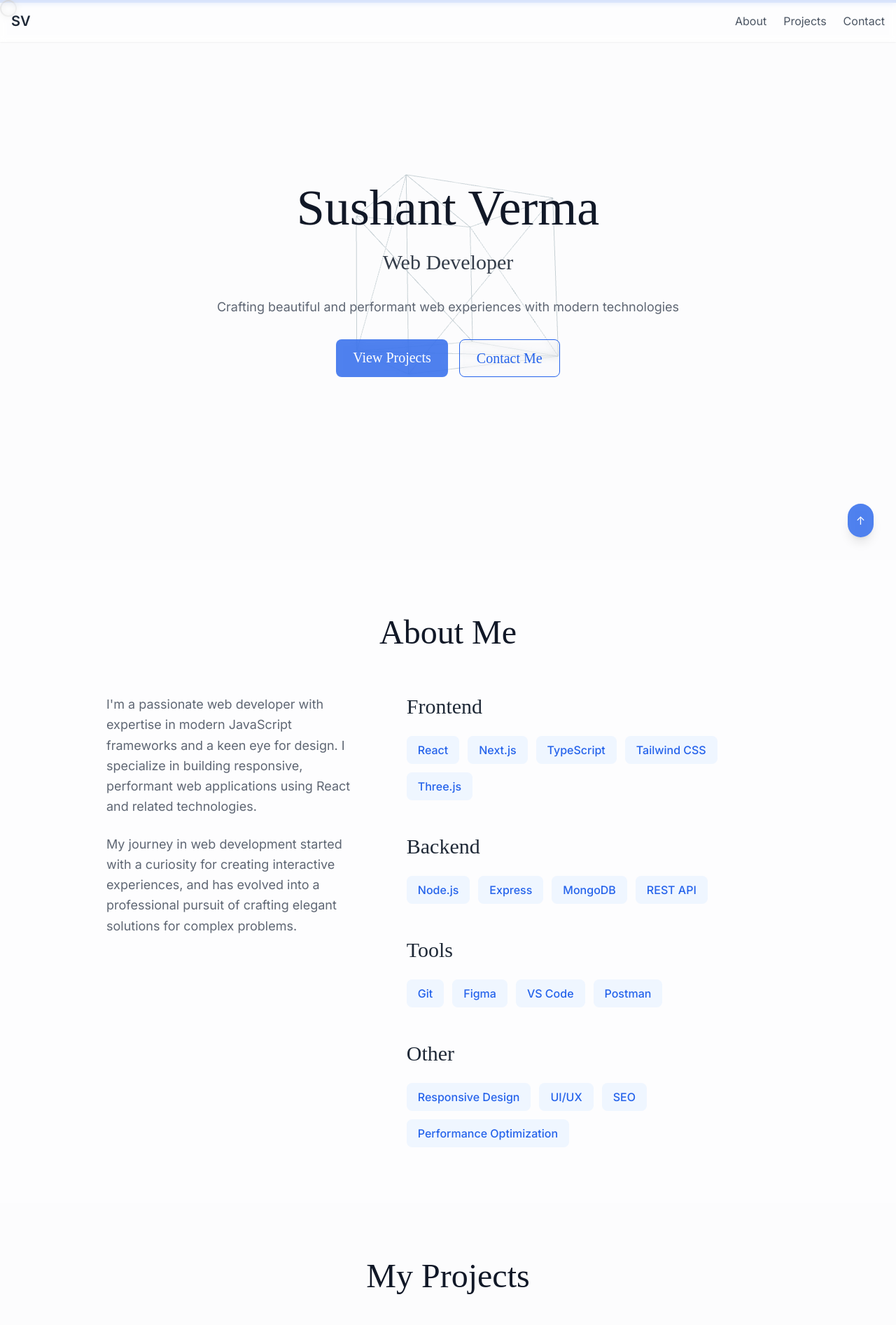
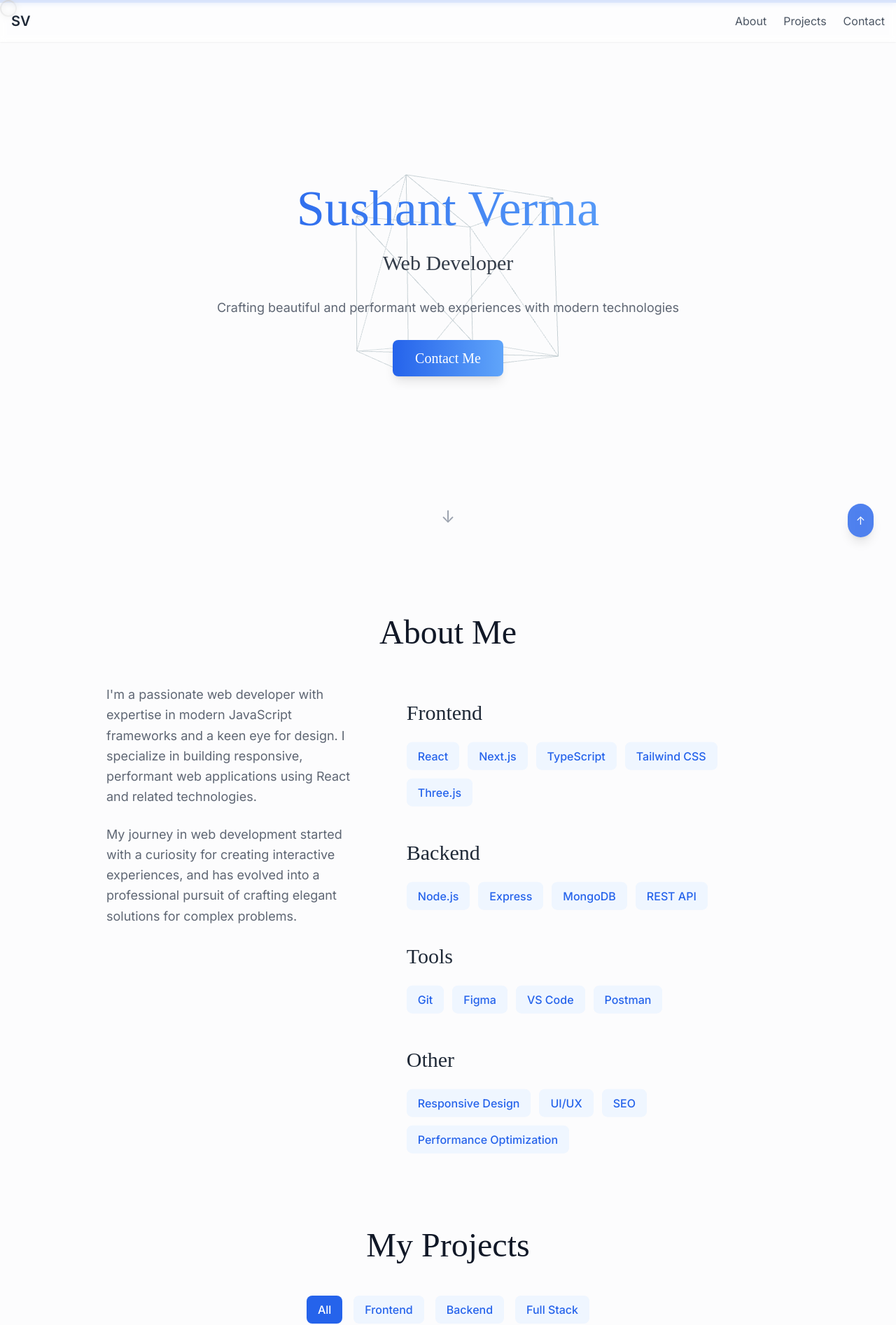
Before and after one commit to iamstyx/portfolio, a React (Vite) app: page / in a window 1280 px wide. Shown: the top 1894 px of the page at 70% size. Built offline with nearby package versions, Linux system fonts and the light colour scheme; a web font is replaced by a local one.

Commit message:
Portfolio: Add Project Filter and useParallax

```diff
--- a/src/components/About.jsx
+++ b/src/components/About.jsx
@@ -1,6 +1,7 @@
 import React from 'react'
 import { motion } from 'framer-motion'
 import AnimatedSection from './AnimatedSection'
+import { useParallax } from '../hooks/useParallax'
 
 const skillCategories = {
   "Frontend": ['React', 'Next.js', 'TypeScript', 'Tailwind CSS', 'Three.js'],
@@ -10,8 +11,11 @@ const skillCategories = {
 }
 
 const About = () => {
+  const { ref: textRef, y: textY } = useParallax(50)
+  const { ref: skillsRef, y: skillsY } = useParallax(-50)
+
   return (
-    <section id="about" className="min-h-screen flex items-center justify-center bg-white/50">
+    <section id="about" className="min-h-screen flex items-center justify-center">
       <AnimatedSection className="max-w-5xl px-6 py-20">
         <motion.h2
           className="text-5xl font-sketch text-center mb-16 text-gray-900"
@@ -24,8 +28,7 @@ const About = () => {
         </motion.h2>
 
         <div className="grid grid-cols-1 lg:grid-cols-[1fr,1.5fr] gap-16 items-start">
-          {/* Left Column - About Text */}
-          <div className="space-y-6">
+          <motion.div ref={textRef} style={{ y: textY }} className="space-y-6">
             <motion.p
               className="text-lg text-gray-700/80 leading-relaxed"
               initial={{ opacity: 0, y: 20 }}
@@ -48,10 +51,9 @@ const About = () => {
               interactive experiences, and has evolved into a professional pursuit
               of crafting elegant solutions for complex problems.
             </motion.p>
-          </div>
+          </motion.div>
 
-          {/* Right Column - Skills */}
-          <div className="space-y-12">
+          <motion.div ref={skillsRef} style={{ y: skillsY }} className="space-y-12">
             {Object.entries(skillCategories).map(([category, skills], categoryIndex) => (
               <motion.div
                 key={category}
@@ -83,7 +85,7 @@ const About = () => {
                 </div>
               </motion.div>
             ))}
-          </div>
+          </motion.div>
         </div>
       </AnimatedSection>
     </section>
--- a/src/components/Hero.jsx
+++ b/src/components/Hero.jsx
@@ -3,10 +3,10 @@ import { motion } from 'framer-motion'
 
 const Hero = () => {
   return (
-    <div className="min-h-screen flex items-center justify-center">
+    <div className="min-h-screen flex items-center justify-center relative">
       <div className="max-w-3xl px-4 text-center p-8">
         <motion.h1
-          className="text-7xl font-normal text-gray-900 mb-6 font-sketch"
+          className="text-7xl font-normal text-gray-900 mb-6 font-sketch bg-clip-text text-transparent bg-gradient-to-r from-blue-600 to-blue-400"
           initial={{ opacity: 0, y: 20 }}
           animate={{ opacity: 1, y: 0 }}
           transition={{ duration: 0.8 }}
@@ -22,7 +22,7 @@ const Hero = () => {
           Web Developer
         </motion.h2>
         <motion.p
-          className="text-lg text-gray-700/80 mb-8"
+          className="text-lg text-gray-700/80 mb-8 max-w-2xl mx-auto"
           initial={{ opacity: 0, y: 20 }}
           animate={{ opacity: 1, y: 0 }}
           transition={{ duration: 0.8, delay: 0.4 }}
@@ -30,27 +30,33 @@ const Hero = () => {
           Crafting beautiful and performant web experiences with modern technologies
         </motion.p>
         <motion.div
-          className="flex justify-center gap-4"
+          className="flex justify-center"
           initial={{ opacity: 0, y: 20 }}
           animate={{ opacity: 1, y: 0 }}
           transition={{ duration: 0.8, delay: 0.6 }}
         >
           <motion.a
-            href="#projects"
-            className="bg-blue-600/80 backdrop-blur-sm text-white px-6 py-3 rounded-lg hover:bg-blue-700 transition-colors font-sketch text-xl"
-            whileHover={{ scale: 1.05 }}
-            whileTap={{ scale: 0.95 }}
-          >
-            View Projects
-          </motion.a>
-          <motion.a
             href="#contact"
-            className="border border-blue-600 backdrop-blur-sm text-blue-600 px-6 py-3 rounded-lg hover:bg-blue-50 transition-colors font-sketch text-xl"
+            className="bg-gradient-to-r from-blue-600 to-blue-400 text-white px-8 py-3 rounded-lg hover:opacity-90 transition-all font-sketch text-xl shadow-lg"
             whileHover={{ scale: 1.05 }}
             whileTap={{ scale: 0.95 }}
           >
             Contact Me
           </motion.a>
+        </motion.div>
+        <motion.div
+          className="absolute bottom-12 left-1/2 -translate-x-1/2"
+          initial={{ opacity: 0 }}
+          animate={{ opacity: 1 }}
+          transition={{ delay: 1 }}
+        >
+          <motion.div
+            animate={{ y: [0, 10, 0] }}
+            transition={{ repeat: Infinity, duration: 2 }}
+            className="text-gray-400 text-2xl"
+          >
+            ↓
+          </motion.div>
         </motion.div>
       </div>
     </div>
--- /dev/null
+++ b/src/components/ProjectFilters.jsx
@@ -0,0 +1,23 @@
+const ProjectFilters = ({ activeFilter, setActiveFilter }) => {
+  const filters = ['All', 'Frontend', 'Backend', 'Full Stack']
+
+  return (
+    <div className="flex justify-center gap-4 mb-12">
+      {filters.map(filter => (
+        <motion.button
+          key={filter}
+          onClick={() => setActiveFilter(filter)}
+          className={`px-4 py-2 rounded-lg font-medium ${
+            activeFilter === filter
+              ? 'bg-blue-600 text-white'
+              : 'bg-blue-50 text-blue-600 hover:bg-blue-100'
+          }`}
+          whileHover={{ scale: 1.05 }}
+          whileTap={{ scale: 0.95 }}
+        >
+          {filter}
+        </motion.button>
+      ))}
+    </div>
+  )
+}
--- a/src/components/Projects.jsx
+++ b/src/components/Projects.jsx
@@ -1,12 +1,14 @@
 import AnimatedSection from './AnimatedSection'
 import { motion } from 'framer-motion'
 import { zazoo , colorMixer , factoryTool } from '../assets/asset'
+import { useState } from 'react'
 
 const projects = [
   {
     title: 'ZAZOO AI',
     description: 'Al-driven meeting summaries and in-app transcriptions, simplified',
     tech: ['React', 'Express', 'MongoDB', 'Node.js',  'Tailwind CSS'],
+    category: 'Full Stack',
     image: zazoo,
     liveUrl: 'https://www.zazoo.in/',
     githubUrl: '#'
@@ -15,6 +17,7 @@ const projects = [
     title: 'Color Mixer',
     description: 'Inspiration in every stroke',
     tech: ['React', 'Express', 'MongoDB', 'Node.js', 'Tailwind CSS'],
+    category: 'Frontend',
     image: colorMixer,
     liveUrl: 'https://youva.vercel.app/colormixer',
     githubUrl: '#'
@@ -23,6 +26,7 @@ const projects = [
     title: 'Factory Tool',
     description: 'The Factory Tool was developed for Navneet factory workers to streamline their workflow. It allows users to view selected rows from Excel files in a clear, formatted manner, eliminating the need to read entire files.',
     tech: ['React', 'Express', 'MongoDB', 'Node.js',  'Tailwind CSS'],
+    category: 'Backend',
     image: factoryTool,
     liveUrl: 'https://factory-product-excel-reader.vercel.app/',
     githubUrl: '#'
@@ -60,15 +64,54 @@ const ProjectCard = ({ project, index }) => (
   </motion.div>
 )
 
+const ProjectFilters = ({ activeFilter, setActiveFilter }) => {
+  const filters = ['All', 'Frontend', 'Backend', 'Full Stack']
+
+  return (
+    <motion.div
+      className="flex justify-center gap-4 mb-12 flex-wrap"
+      initial={{ opacity: 0, y: 20 }}
+      whileInView={{ opacity: 1, y: 0 }}
+      transition={{ duration: 0.5 }}
+      viewport={{ once: true }}
+    >
+      {filters.map(filter => (
+        <motion.button
+          key={filter}
+          onClick={() => setActiveFilter(filter)}
+          className={`px-4 py-2 rounded-lg font-medium ${
+            activeFilter === filter
+              ? 'bg-blue-600 text-white'
+              : 'bg-blue-50 text-blue-600 hover:bg-blue-100'
+          }`}
+          whileHover={{ scale: 1.05 }}
+          whileTap={{ scale: 0.95 }}
+        >
+          {filter}
+        </motion.button>
+      ))}
+    </motion.div>
+  )
+}
+
 const Projects = () => {
+  const [activeFilter, setActiveFilter] = useState('All')
+
+  const filteredProjects = projects.filter(project =>
+    activeFilter === 'All' ?
+      true :
+      project.category === activeFilter
+  )
+
   return (
-    <section id="projects" className="min-h-screen flex items-center justify-center py-20">
+    <section id="projects" className="min-h-screen flex items-center justify-center">
       <AnimatedSection className="max-w-6xl px-6">
         <h2 className="text-5xl font-sketch text-center mb-12 text-gray-900">
           My Projects
         </h2>
+        <ProjectFilters activeFilter={activeFilter} setActiveFilter={setActiveFilter} />
         <div className="grid md:grid-cols-2 lg:grid-cols-3 gap-8">
-          {projects.map((project, index) => (
+          {filteredProjects.map((project, index) => (
             <ProjectCard key={index} project={project} index={index} />
           ))}
         </div>
--- /dev/null
+++ b/src/hooks/useParallax.js
@@ -0,0 +1,14 @@
+import { useScroll, useTransform, motion } from 'framer-motion'
+import { useRef } from 'react'
+
+export const useParallax = (offset = 100) => {
+  const ref = useRef(null)
+  const { scrollYProgress } = useScroll({
+    target: ref,
+    offset: ["start end", "end start"]
+  })
+
+  const y = useTransform(scrollYProgress, [0, 1], [offset, -offset])
+
+  return { ref, y }
+}
```
